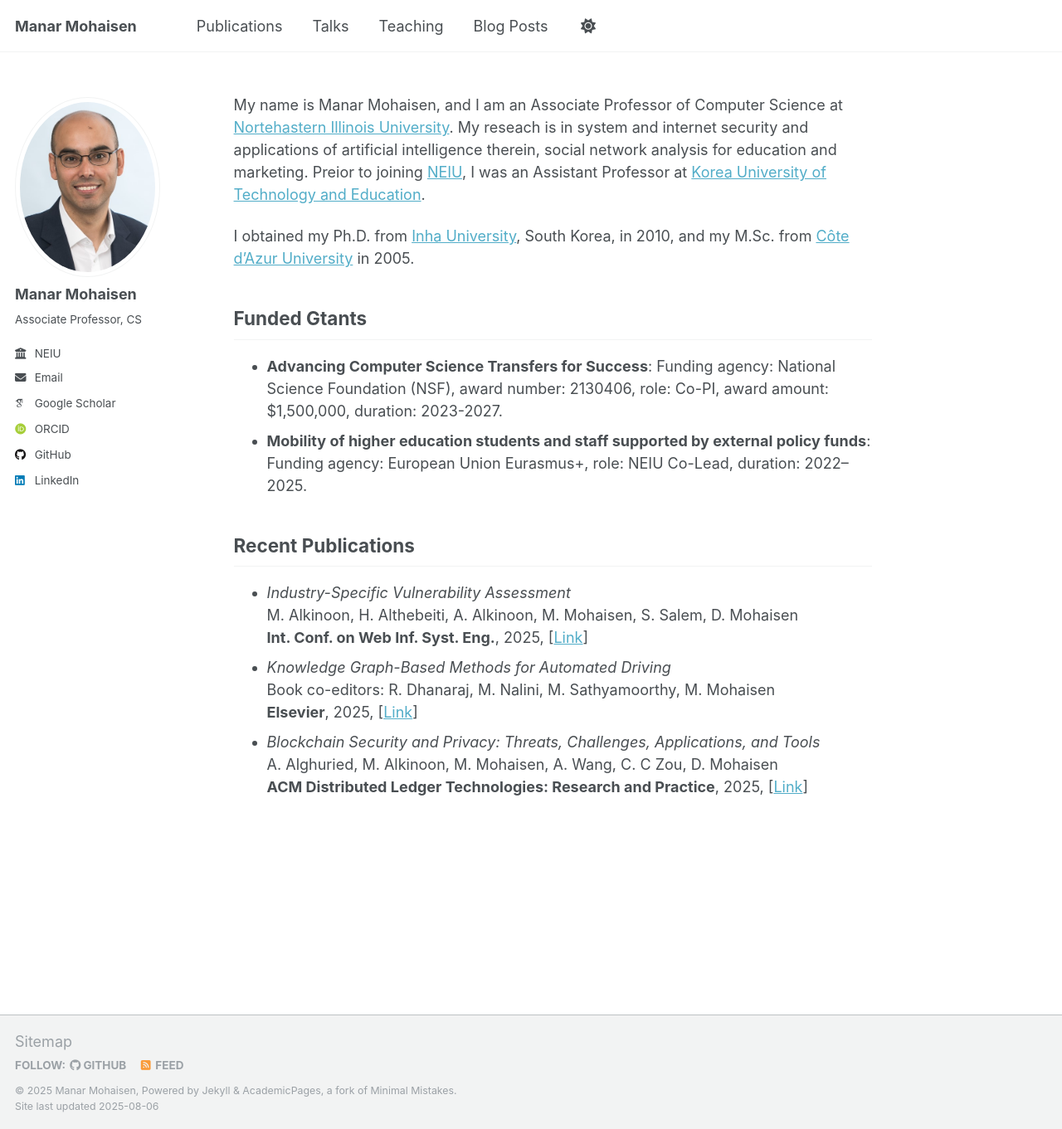
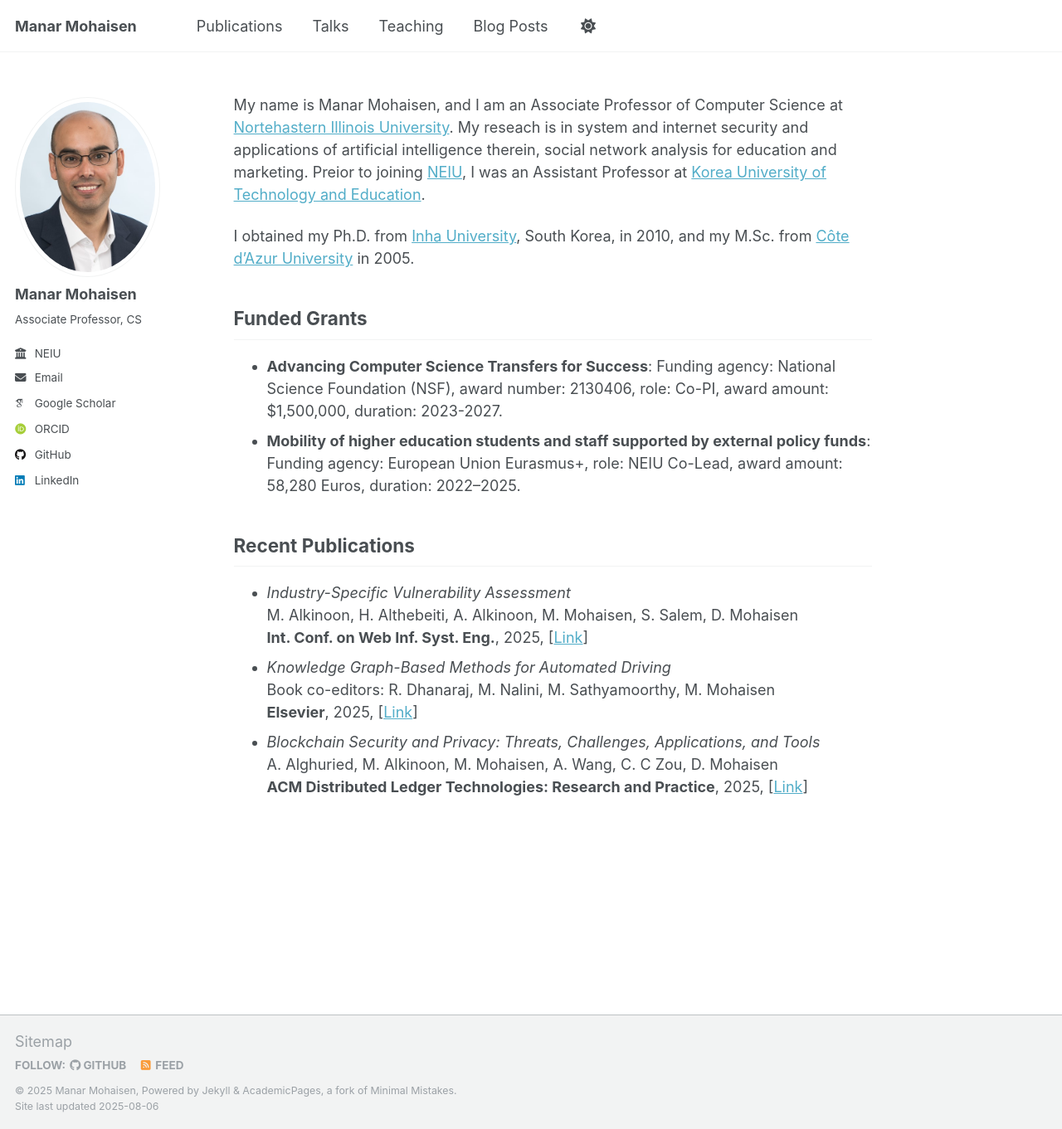
Before and after one commit to manarmohaisen/manarmohaisen.github.io, a Jekyll site: the page built from _pages/about.md, in a window 1280 px wide and 1361 px high. Shown: the whole window at 83% size. Built offline with Jekyll 4.4.1, drawn with Linux system fonts in a browser that asks for light colours; some web fonts are replaced; a script that is not in the unit is left out.

Commit message:
Update about.md

```diff
--- a/_pages/about.md
+++ b/_pages/about.md
@@ -12,10 +12,10 @@ My name is Manar Mohaisen, and I am an Associate Professor of Computer Science a
 I obtained my Ph.D. from [Inha University](inha.ac.kr), South Korea, in 2010, and my M.Sc. from [Côte d'Azur University](https://univ-cotedazur.fr/) in 2005.
 
 
-Funded Gtants
+Funded Grants
 -------
 - **Advancing Computer Science Transfers for Success**: Funding agency: National Science Foundation (NSF), award number: 2130406, role: Co-PI, award amount: $1,500,000, duration: 2023-2027.
-- **Mobility of higher education students and staff supported by external policy funds**: Funding agency: European Union Eurasmus+, role: NEIU Co-Lead, duration: 2022–2025.
+- **Mobility of higher education students and staff supported by external policy funds**: Funding agency: European Union Eurasmus+, role: NEIU Co-Lead, award amount: 58,280 Euros, duration: 2022–2025.
 
 
 Recent Publications
```
